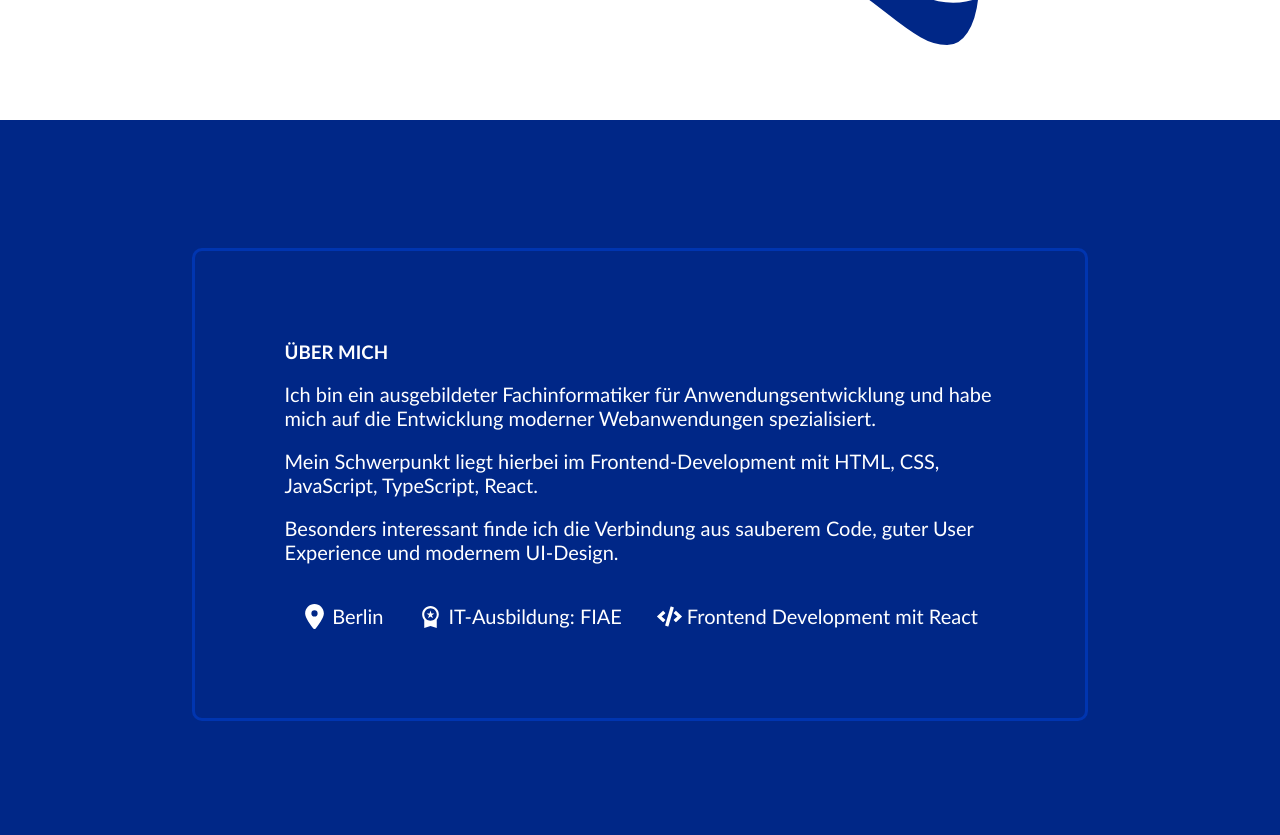
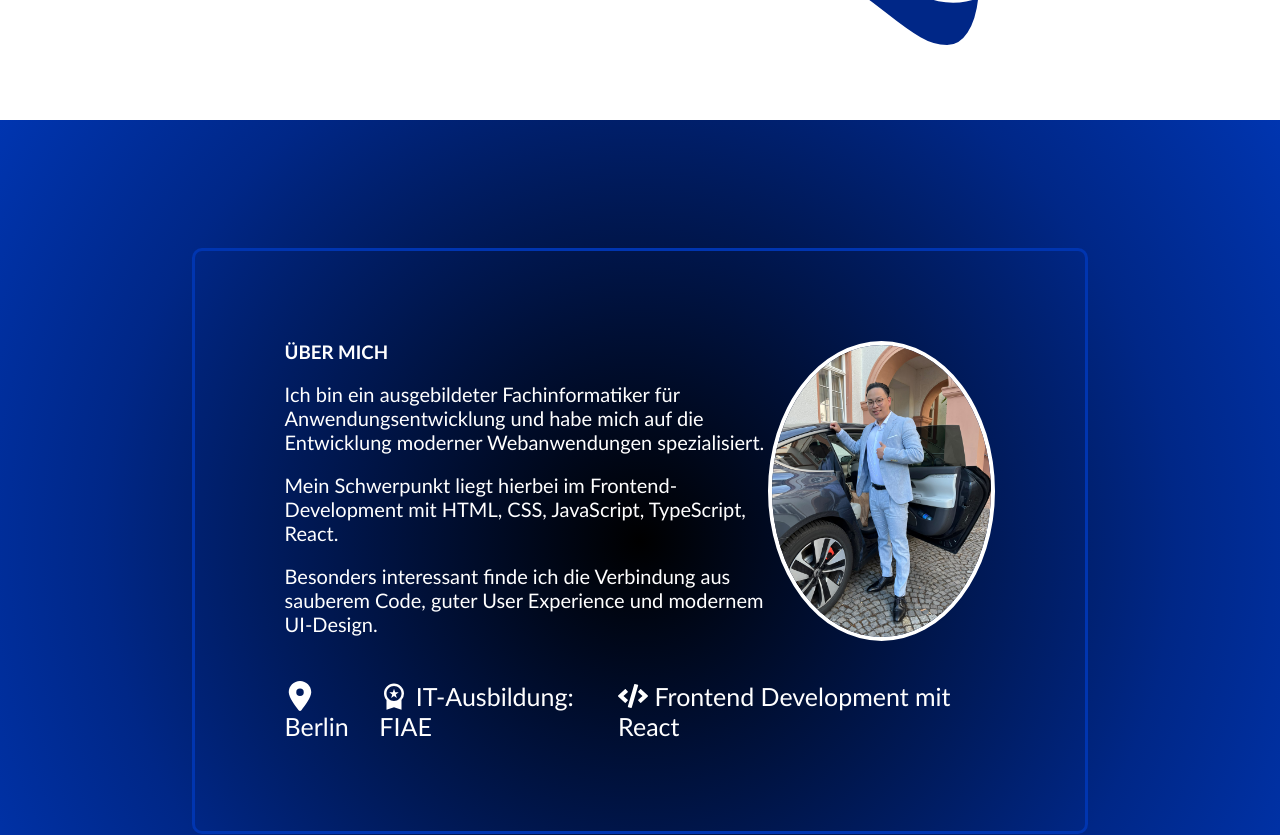
Before and after one commit to AndyHu8/Portfolio-Website, a React (Create React App) app in the folder portfolio-website/: page / in a window 1280 px wide. Shown: the part 880-1715 px from the top of the page. Built offline with nearby package versions, Linux system fonts and the light colour scheme.

Commit message:
About Section: Bild & Hintergrund hinzugefügt

```diff
--- a/portfolio-website/src/About/About.css
+++ b/portfolio-website/src/About/About.css
@@ -2,8 +2,12 @@
     font-family: 'Trebuchet MS', 'Lucida Sans Unicode', 'Lucida Grande', 'Lucida Sans', Arial, sans-serif;
     width: 100%;
     color: white;
-    background-color: var(--darkblue);
     padding: 10% 15%;
+    background: radial-gradient(
+        circle at center,
+        black 0%,
+        var(--darkblue) 70%,
+        var(--lightblue) 100%);
 }
 
 .about-inhalt {
@@ -16,6 +20,24 @@
     font-size: 20px;
 }
 
+.about-flexbox {
+    display: flex;
+    justify-content: space-around;
+}
+
+.about-flexbox div {
+    max-width: 600px;
+}
+
+.about-flexbox img {
+    width: 300px;
+    height: 300px;
+    object-fit: cover;
+    object-position: center top;
+    border-radius: 50%;
+    border: 4px solid white;
+}
+
 .about-zusammenfassung {
     margin-top: 5%;
     display: flex;
@@ -23,6 +45,10 @@
     align-items: center;
 }
 
+.about-zusammenfassung p {
+    font-size: 25px;
+}
+
 .about-react-icons {
     position: relative;
     top: 5px;
--- a/portfolio-website/src/About/About.jsx
+++ b/portfolio-website/src/About/About.jsx
@@ -2,11 +2,14 @@ import './About.css';
 import { FaLocationDot } from "react-icons/fa6";
 import { MdWorkspacePremium } from "react-icons/md";
 import { FaCode } from "react-icons/fa";
+import Profilfoto from '../images/Profilfoto.jpeg';
 
 function About(){
     return (
         <section className='about-wrapper'>
             <div className='about-inhalt'>
+                <div className='about-flexbox'>
+                    <div>
                         <h1>ÜBER MICH</h1>
                         <br />
                         <p>Ich bin ein ausgebildeter Fachinformatiker für Anwendungsentwicklung
@@ -17,10 +20,13 @@ function About(){
                         <br />
                         <p>Besonders interessant finde ich die Verbindung aus sauberem Code,
                         guter User Experience und modernem UI-Design.</p>
+                    </div>
+                    <img src={Profilfoto} alt="Profilfoto" />
+                </div>
                 <div className='about-zusammenfassung'>
-                    <p><FaLocationDot className='about-react-icons' size={25}/> Berlin</p>
-                    <p><MdWorkspacePremium className='about-react-icons' size={25}/> IT-Ausbildung: FIAE</p>
-                    <p><FaCode className='about-react-icons' size={25}/> Frontend Development mit React</p>
+                    <p><FaLocationDot className='about-react-icons' size={30}/> Berlin</p>
+                    <p><MdWorkspacePremium className='about-react-icons' size={30}/> IT-Ausbildung: FIAE</p>
+                    <p><FaCode className='about-react-icons' size={30}/> Frontend Development mit React</p>
                 </div>
             </div>
         </section>
```
Also changed, not shown: portfolio-website/src/images/Profilfoto.jpeg (added), portfolio-website/src/images/berlin.jpg (deleted). Lines whose indentation alone changed are shown as unchanged.
